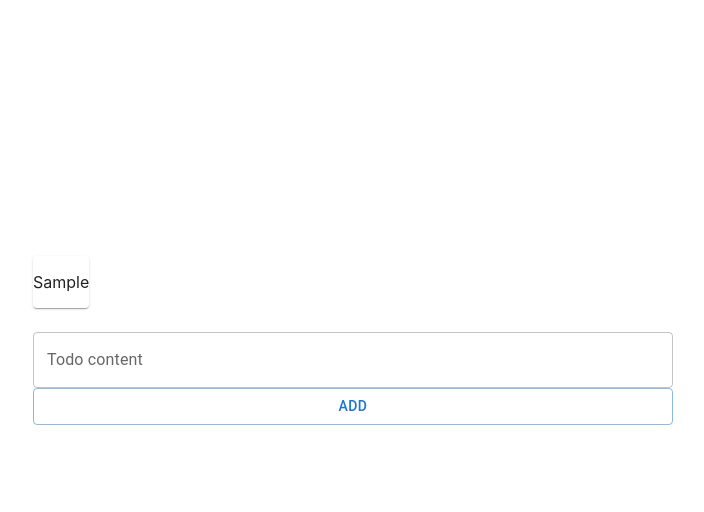
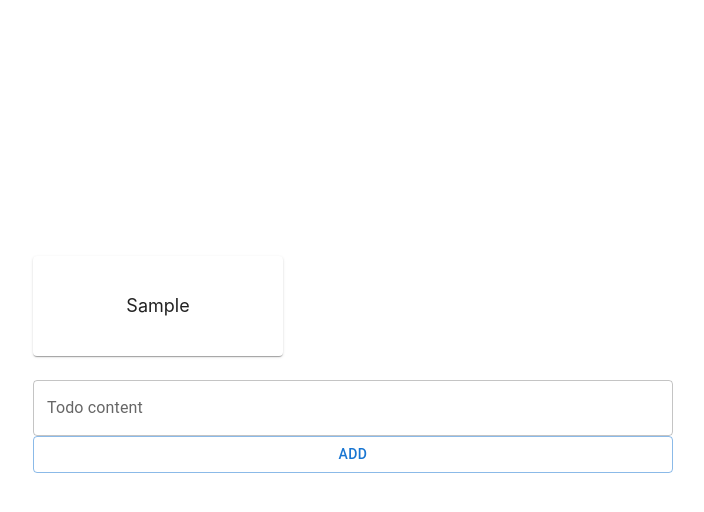
Before and after one commit to EngiFrost/react-redux-ts, a React (Create React App) app: page / in a window 1280 px wide. Both pictures are taken after typing "Sample" into the empty fields and a click on the button "ADD". Shown: the top 512 px of the page, without its empty margins (287-991 px from the left). Built offline with nearby package versions, Linux system fonts and the light colour scheme.

Commit message:
Created styles for todo card

```diff
--- a/src/components/TodoCard/index.tsx
+++ b/src/components/TodoCard/index.tsx
@@ -1,15 +1,21 @@
 import { Card } from '@mui/material';
 import Text from '../layout/Text';
 import React from 'react';
+import todoCardStyles from './styles';
 
 interface ITodoProps {
   content: string;
 }
 
 const TodoCard: React.FC<ITodoProps> = (props) => {
+  const styles = todoCardStyles;
   const { content } = props;
 
-  return <Card children={<Text content={content} />} />;
+  return (
+    <Card style={styles.card}>
+      <Text align='center' content={content} fluid styles={styles.cardContent} />
+    </Card>
+  );
 };
 
 export default TodoCard;
--- /dev/null
+++ b/src/components/TodoCard/styles.tsx
@@ -0,0 +1,14 @@
+const todoCardStyles = {
+  card: {
+    height: '100px',
+    width: '250px',
+    display: 'flex',
+    alignItems: 'center',
+  },
+  cardContent: {
+    lineHeight: '18px',
+    fontSize: '18px',
+  },
+};
+
+export default todoCardStyles;
```
